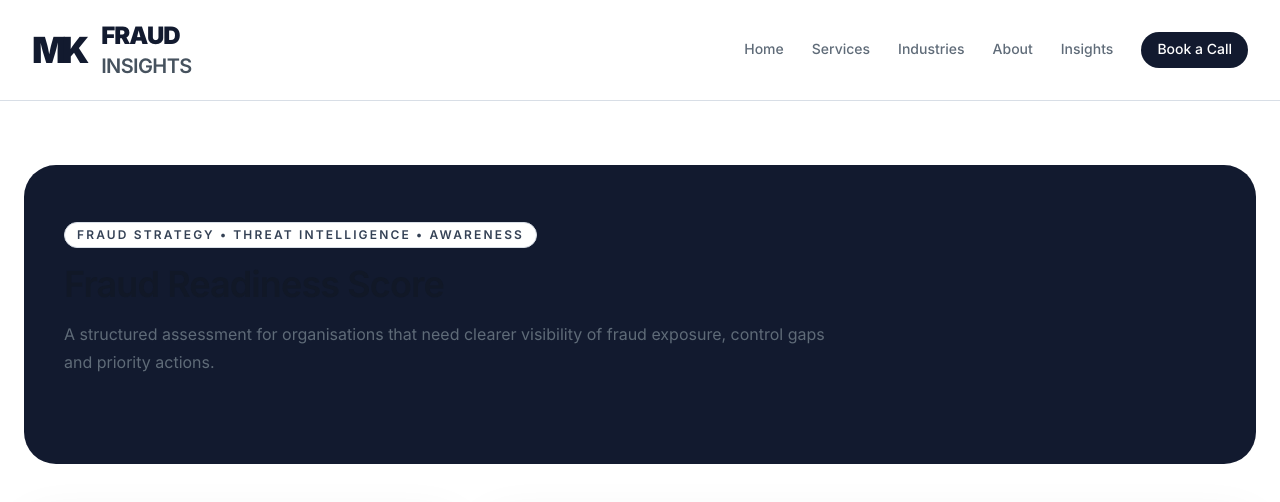
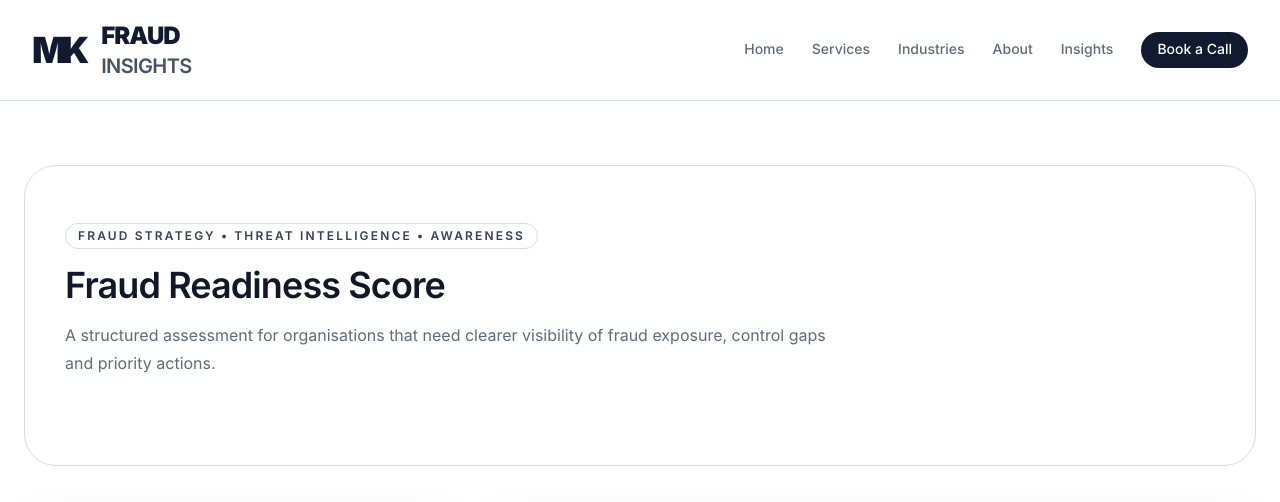
Before and after one commit to Tondani1995/mk-fraud-readiness-score, a Next.js app: page /start in a window 1280 px wide. Shown: the top 502 px of the page. Built offline with nearby package versions, Linux system fonts and the light colour scheme; no server answers.

Commit message:
Keep score page aligned to MK profile styling

```diff
--- a/src/app/start/page.tsx
+++ b/src/app/start/page.tsx
@@ -6,7 +6,7 @@ import { SectionShell } from '@/components/ui/SectionShell';
 export default function StartAssessmentPage() {
   return (
     <SectionShell className="py-12 md:py-16">
-      <div className="mb-10 rounded-[2rem] bg-mk-charcoal px-6 py-10 text-white md:px-10 md:py-14">
+      <div className="mb-10 rounded-[2rem] border border-mk-line bg-mk-paper px-6 py-10 md:px-10 md:py-14">
         <PageHeader
           eyebrow="Fraud Strategy • Threat Intelligence • Awareness"
           title="Fraud Readiness Score"
```
